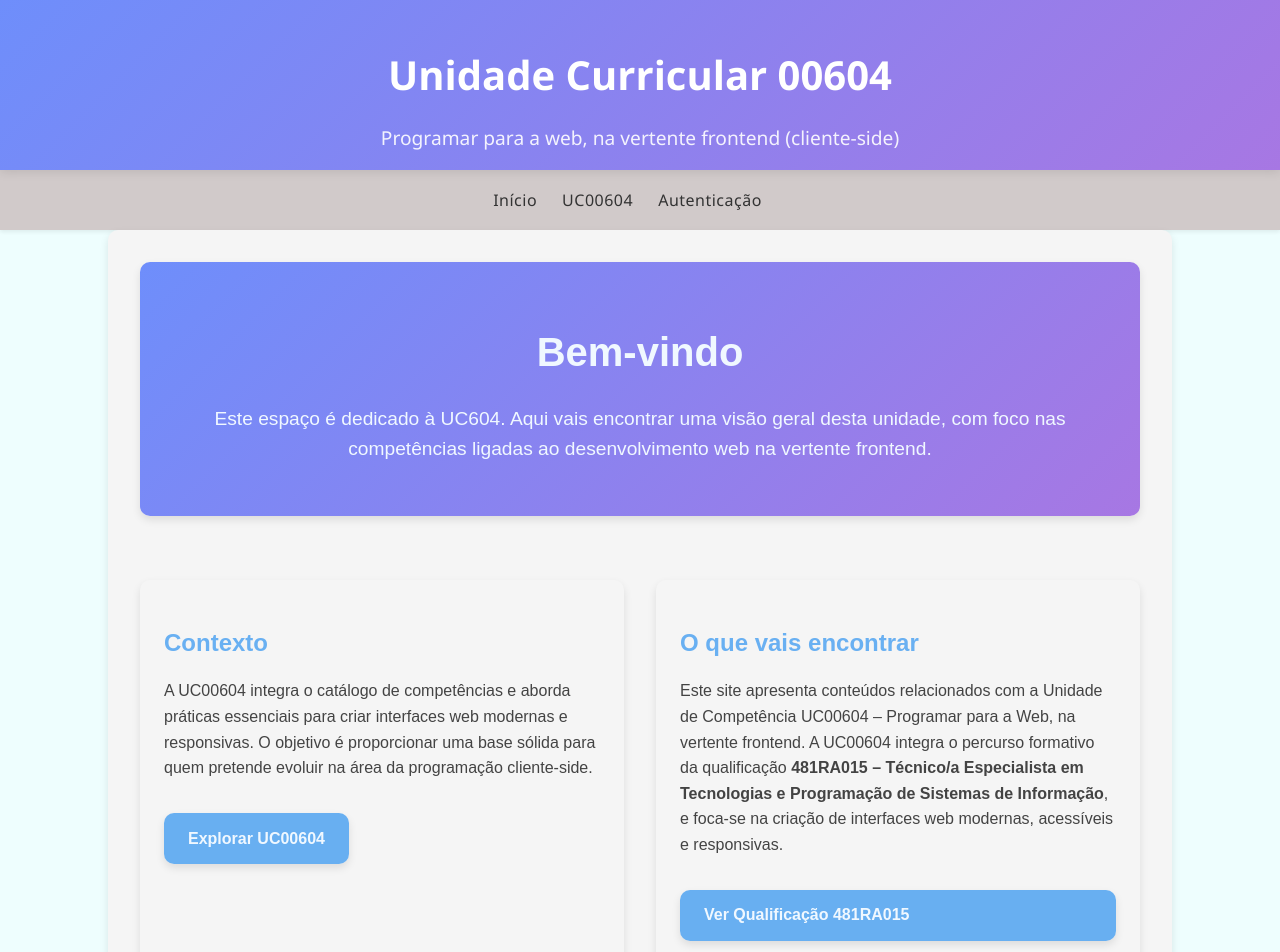
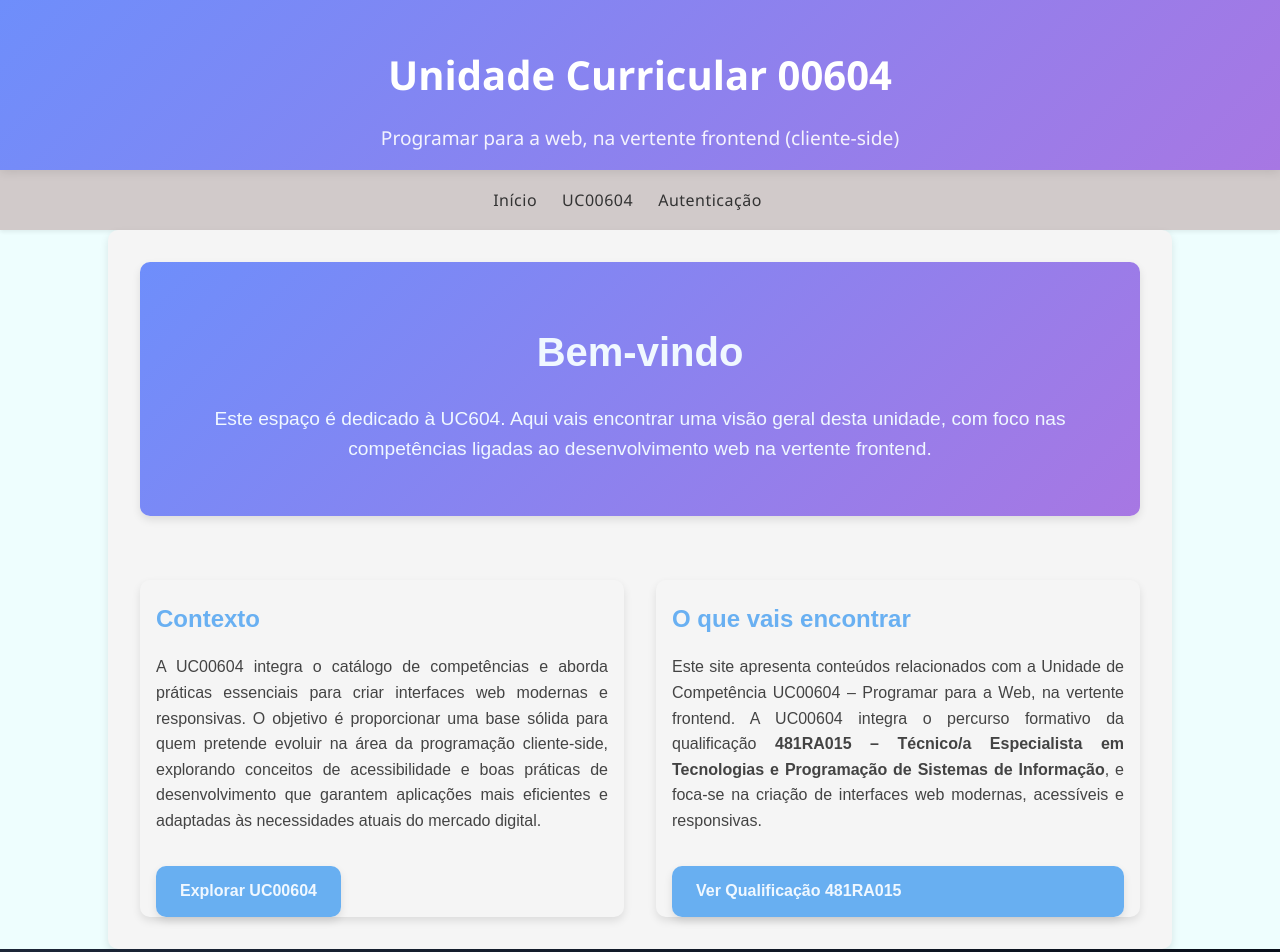
Before and after one commit to MuscledDog/UC00604-, an Angular app: page /welcome in a window 1280 px wide. Shown: the top 952 px of the page. Built offline with nearby package versions, Linux system fonts and the light colour scheme.

Commit message:
pequenos ajustes texto do welcome

```diff
--- a/src/app/pages/welcome/welcome.css
+++ b/src/app/pages/welcome/welcome.css
@@ -33,10 +33,14 @@
 .welcome-content {
   background: #fffff;
   color: var(--text-color);
-  padding: 1.5rem;
   border-radius: var(--border-radius);
   box-shadow: var(--shadow);
   margin-bottom: 2rem;
+  text-align: justify;      /* Justifica o texto */
+  margin: 0 auto;           /* Centraliza o bloco */
+  max-width: 800px;         /* Limita a largura para não ficar demasiado esticado */
+  line-height: 1.6;         /* Espaçamento entre linhas para melhor leitura */
+  padding: 0 1rem;
 }
 
 .welcome-content h2 {
--- a/src/app/pages/welcome/welcome.html
+++ b/src/app/pages/welcome/welcome.html
@@ -11,10 +11,10 @@
   <section class="welcome-content">
     <h2>Contexto</h2>
     <p>
-      A UC00604 integra o catálogo de competências e aborda práticas essenciais
-      para criar interfaces web modernas e responsivas.
-      O objetivo é proporcionar uma base sólida para quem pretende evoluir
-      na área da programação cliente-side.
+      A UC00604 integra o catálogo de competências e aborda práticas essenciais para criar interfaces web modernas e responsivas.
+      O objetivo é proporcionar uma base sólida para quem pretende evoluir na área da programação cliente-side, explorando conceitos
+      de acessibilidade e boas práticas de desenvolvimento que garantem aplicações mais eficientes e adaptadas
+       às necessidades atuais do mercado digital.
     </p>
         <a href="https://catalogo.anqep.gov.pt/ucDetalhe/364615"
        class="welcome-button" target="_blank">
```
